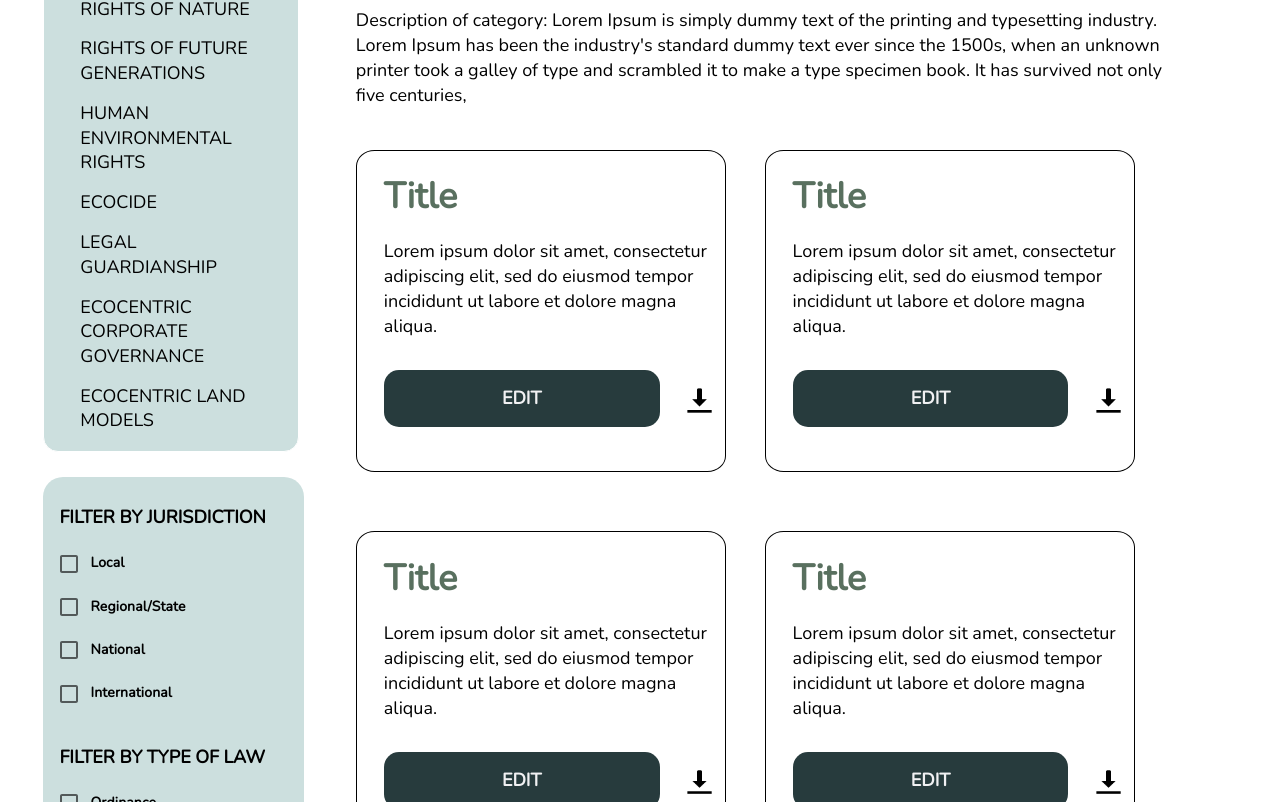
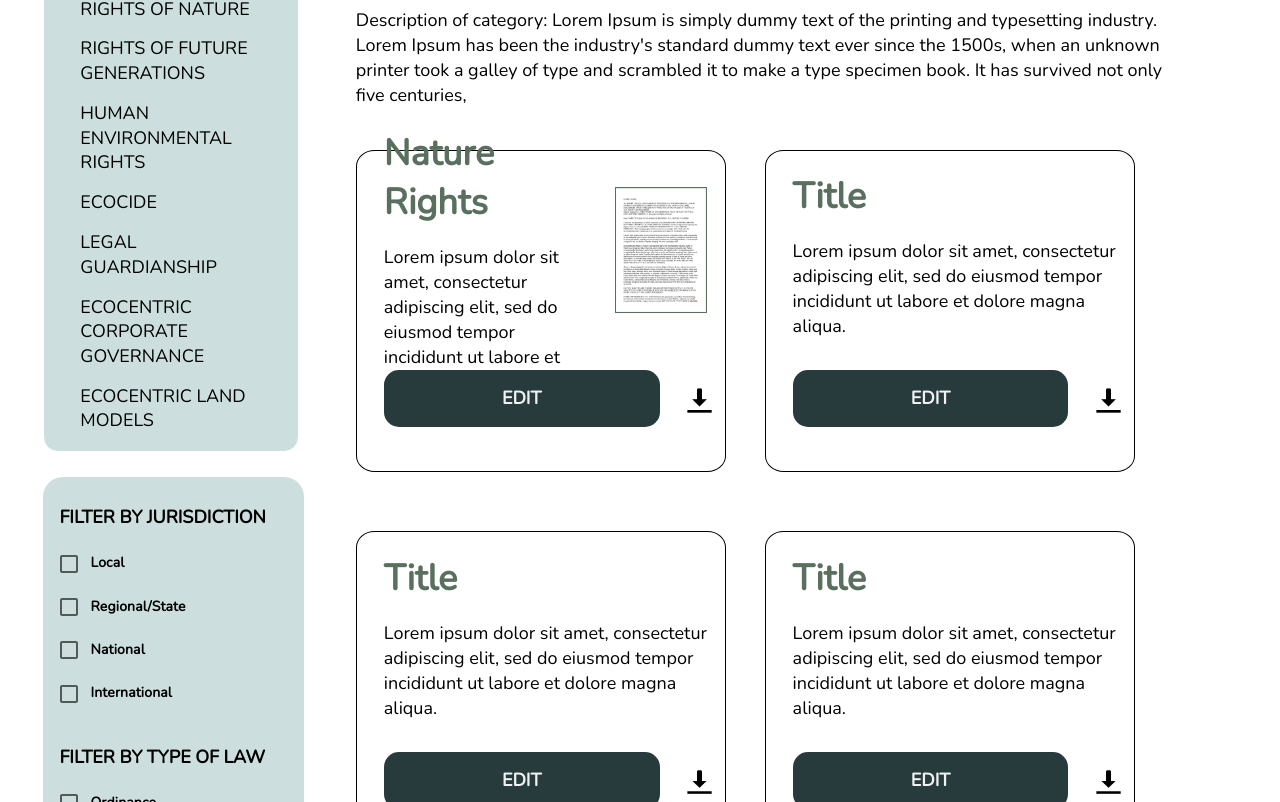
Before and after one commit to cornellh4i/earth-law-center, a React (Create React App) app in the folder client/: page /laws in a window 1280 px wide. Shown: the part 658-1460 px from the top of the page. Built offline with nearby package versions, Linux system fonts and the light colour scheme.

Commit message:
created letter card

```diff
--- a/client/src/components/TemplateCard/TemplateCard.css
+++ b/client/src/components/TemplateCard/TemplateCard.css
@@ -17,12 +17,11 @@
     margin-top: 3vh;
     margin-bottom: 4%;
 }
-.card-text-container{
+.card-text-container, .card-image-text-container{
     width: 90%;
     height: 48%;
     margin-left: 5%;
     margin-top: 2%;
-    margin-right: -20%;
     display: flex;
     flex-direction: column;
     justify-content: center;
@@ -59,3 +58,28 @@
     line-height: 25px;
     color: #000000;
 }
+
+.card-image-text-container{
+    display: flex;
+    flex-direction: row;
+    justify-content: center;
+    align-items: flex-start;
+}
+
+.card-text-container-image{
+    width: 100%;
+    height: 100%;
+    margin-right: 10%;
+    margin-top: 2%;
+    display: flex;
+    flex-direction: column;
+    justify-content: center;
+    align-items: flex-start;
+}
+
+.card-letter-preview{
+    width: 28%;
+    border-style: solid;
+    border-width: 0.06rem;
+    border-color: #59705F;
+}
--- a/client/src/components/TemplateCard/TemplateCard.jsx
+++ b/client/src/components/TemplateCard/TemplateCard.jsx
@@ -11,12 +11,26 @@ import downloadbtn from './assets/download-btn.png';
 */
 
 const TemplateCard = (props) => {
-  return (
-    <div className='card-container'>
-      <div className='card-text-container'>
+  var card_content =
+    <div className='card-text-container'>
+        <h1 className='card-title'>{props.title}</h1>
+        <p className='card-summary'>{props.summary}</p>
+    </div>
+  ;
+  if (props.letter){
+    card_content =
+    <div className='card-image-text-container'>
+      <div className='card-text-container-image'>
         <h1 className='card-title'>{props.title}</h1>
         <p className='card-summary'>{props.summary}</p>
       </div>
+      <img className='card-letter-preview' src={props.preview}/>
+    </div>
+  ;
+  }
+  return (
+    <div className='card-container'>
+      {card_content}
       <div className='card-btn-container'>
         <Button css='card-edit-btn' onClick={props.edit} text="EDIT"></Button>
         <button className='card-download-btn' onClick={props.download}><img className='download-img' src={downloadbtn} alt='download'/></button>
--- a/client/src/pages/LawsDisplay/LawsDisplay.jsx
+++ b/client/src/pages/LawsDisplay/LawsDisplay.jsx
@@ -5,6 +5,7 @@ import Header from '../../components/Header/Header';
 import CategorySideBar from '../../components/CategorySideBar/CategorySideBar';
 import TemplateCard from '../../components/TemplateCard/TemplateCard';
 import MultiSelectFilter from '../../components/MultiSelectFilter/MultiSelectFilter'
+import testPic from './testpic.png'
 
 /** Component for Laws Page */
 const LawsDisplay = () => {
@@ -25,7 +26,7 @@ const LawsDisplay = () => {
           <h1 className="card-title">{category}</h1>
           <p className="card-description">Description of category: Lorem Ipsum is simply dummy text of the printing and typesetting industry. Lorem Ipsum has been the industry's standard dummy text ever since the 1500s, when an unknown printer took a galley of type and scrambled it to make a type specimen book. It has survived not only five centuries,</p>
           <div className="card-box">
-            <TemplateCard className="law-card" title="Title" summary="Lorem ipsum dolor sit amet, consectetur adipiscing elit, sed do eiusmod tempor incididunt ut labore et dolore magna aliqua."/>
+            <TemplateCard letter={true} preview={testPic} className="law-card" title="Nature Rights" summary="Lorem ipsum dolor sit amet, consectetur adipiscing elit, sed do eiusmod tempor incididunt ut labore et dolore magna aliqua."/>
             <TemplateCard className="law-card" title="Title" summary="Lorem ipsum dolor sit amet, consectetur adipiscing elit, sed do eiusmod tempor incididunt ut labore et dolore magna aliqua."/>
             <TemplateCard className="law-card" title="Title" summary="Lorem ipsum dolor sit amet, consectetur adipiscing elit, sed do eiusmod tempor incididunt ut labore et dolore magna aliqua."/>
             <TemplateCard className="law-card" title="Title" summary="Lorem ipsum dolor sit amet, consectetur adipiscing elit, sed do eiusmod tempor incididunt ut labore et dolore magna aliqua."/>
```
Also changed, not shown: client/src/pages/LawsDisplay/testpic.png (added).
